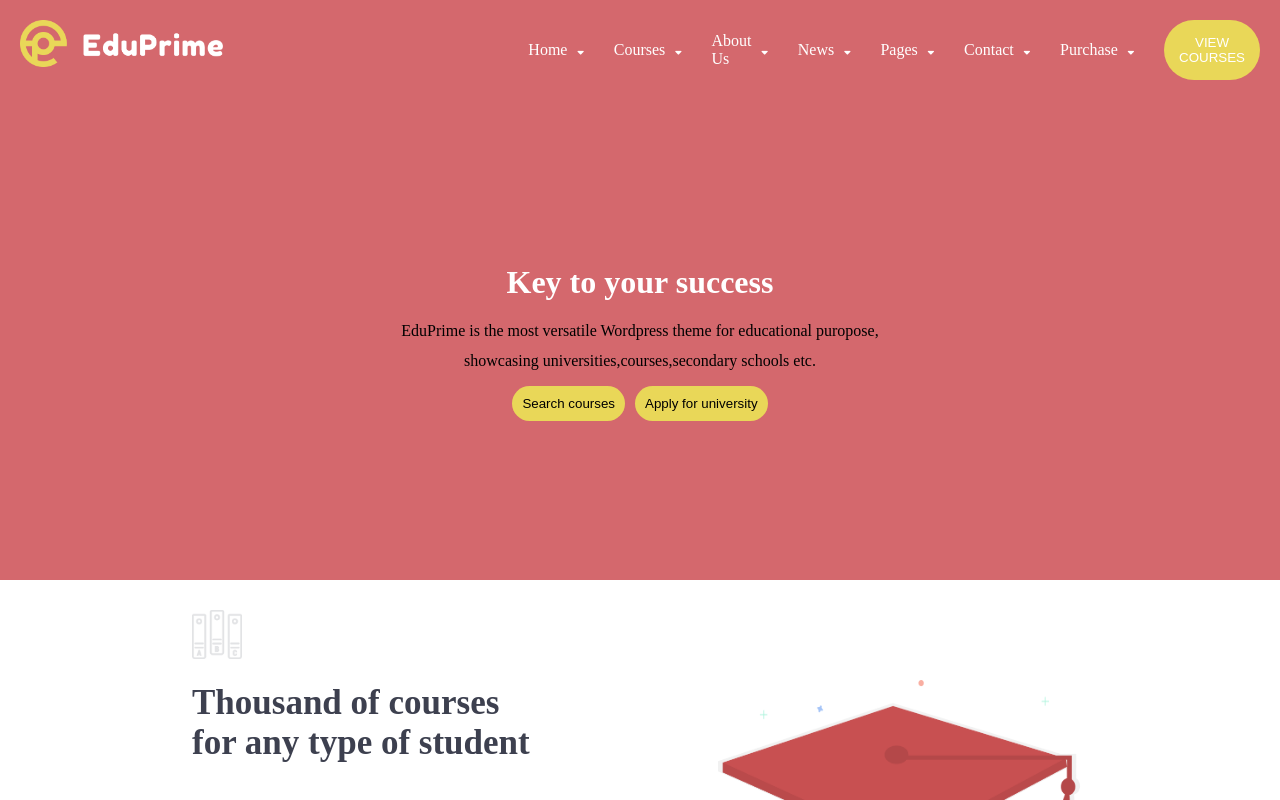
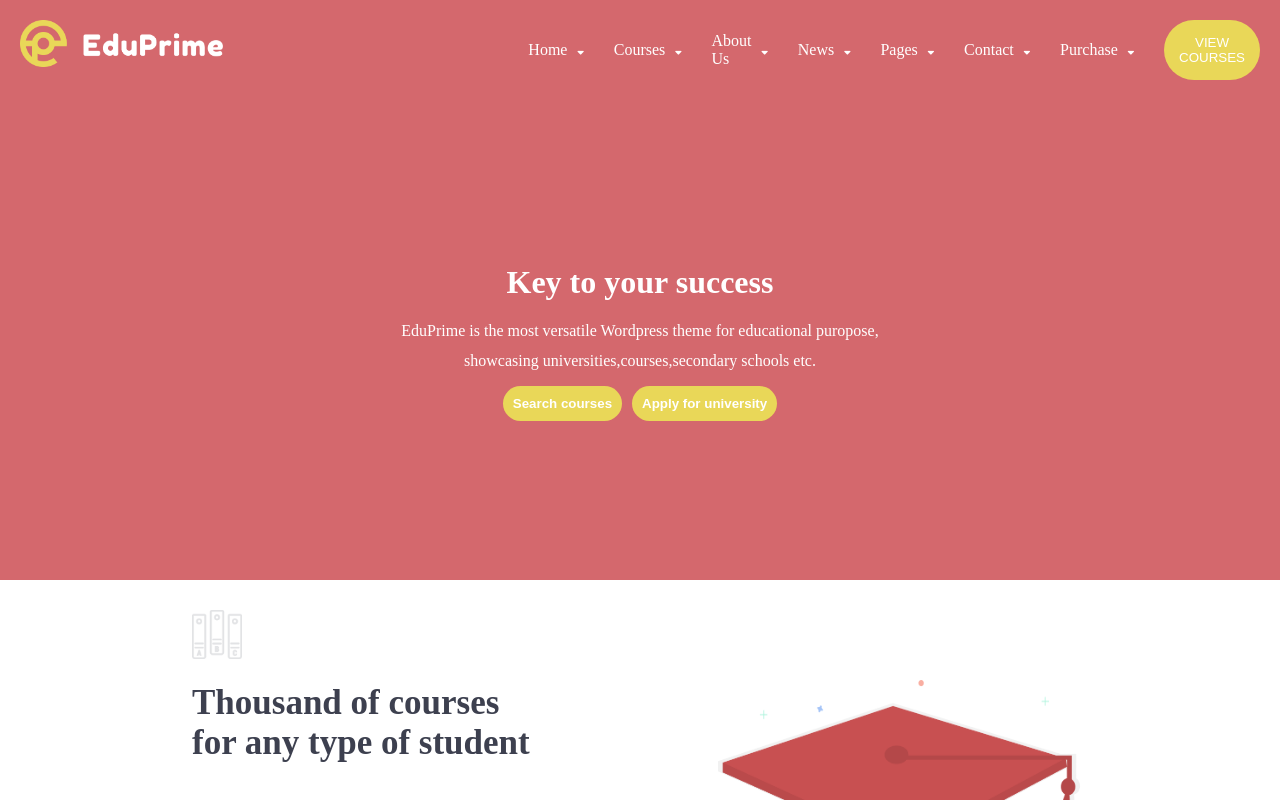
Before and after one commit to Salvatore949/proj-html-vuejs, a Vue app: page / in a window 1280 px wide. Shown: the top 800 px of the page. Built offline with nearby package versions, Linux system fonts and the light colour scheme.

Commit message:
footer done

```diff
--- a/src/components/Header.vue
+++ b/src/components/Header.vue
@@ -124,7 +124,7 @@ export default {
 
   #jumbotrone{
     text-align: center;
-    /* background-image: url("require'@/assets/theme_slider2_bg-1.jpg"); */
+
     background-color:#d4686d;
     height:60vh;
     display: flex;
@@ -139,6 +139,7 @@ export default {
 
   #jumbotrone p{
     line-height: 30px;
+    color:white;
   }
 
   #couple > button{
@@ -147,6 +148,8 @@ export default {
     background-color: #e9d758;
     border: none;
     border-radius: 50px;
+    color: white;
+    font-weight: 800;
   }
 
 </style>
```
